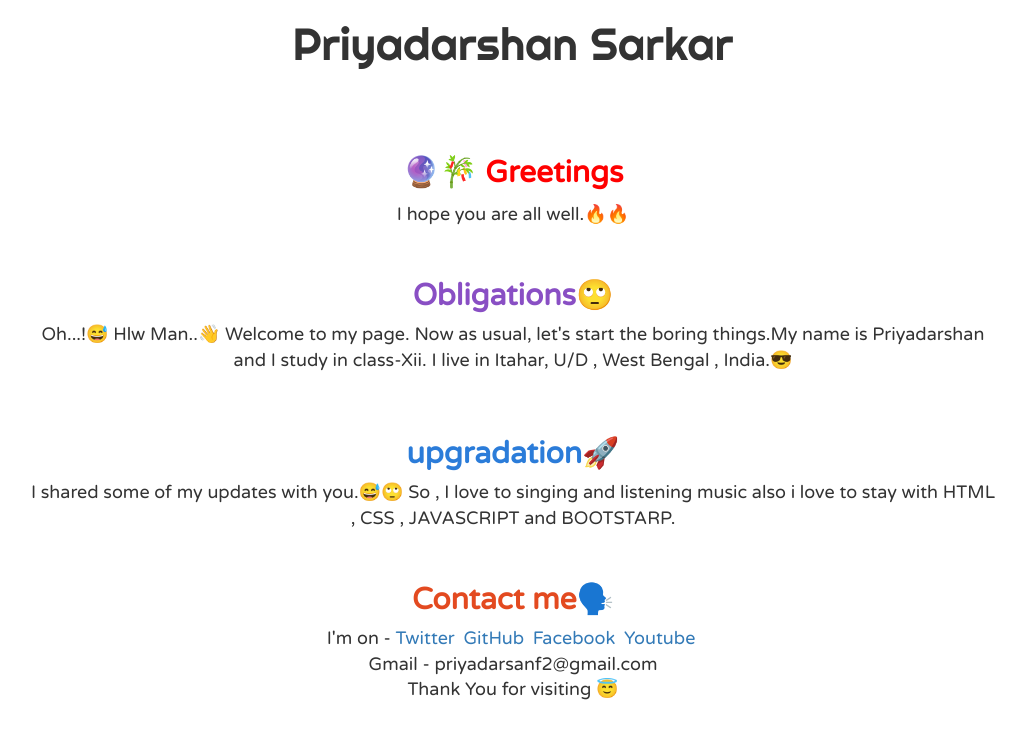
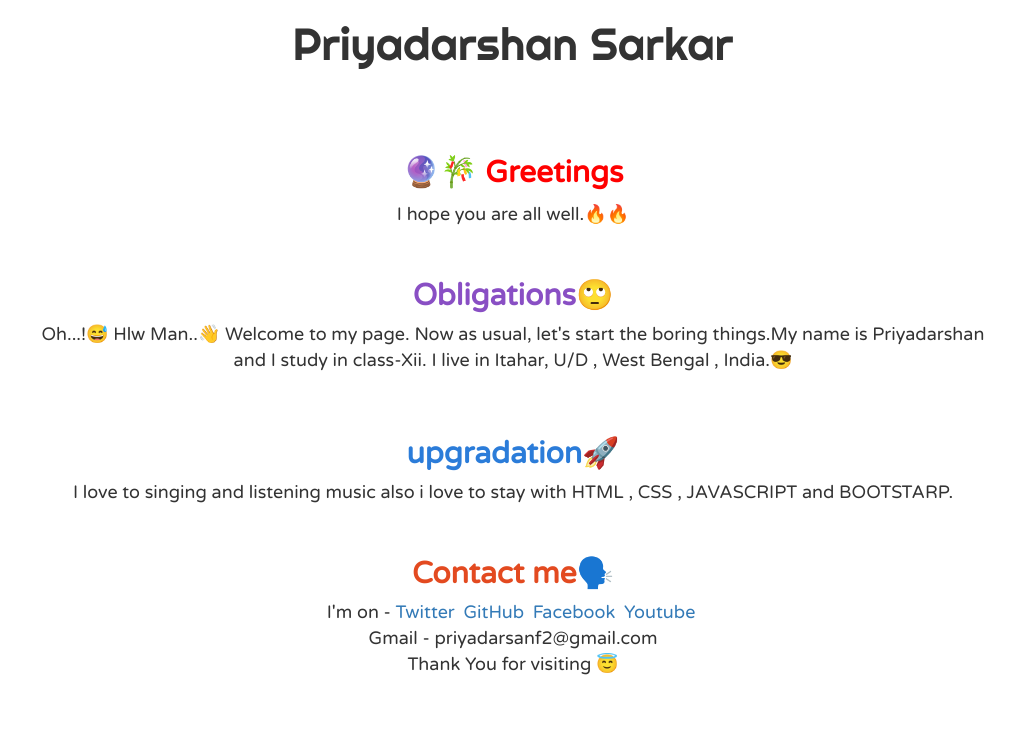
Before and after one commit to mrinmoyf2/mrinmoyf2.github.io, a plain HTML site: page index.html in a window 1280 px wide. Shown: the whole page, without its empty margins (127-1147 px from the left). Drawn offline with nearby package versions, Linux system fonts and the light colour scheme.

Commit message:
updating

```diff
--- a/index.html
+++ b/index.html
@@ -78,7 +78,7 @@
 
                 <h2 class="upgradation" style="color:#2b7cd9; font-weight: bold;">upgradation🚀</h2>
                 <p class="text-second">
-                    I shared some of my updates with you.😅🙄 So , I love to singing and listening music also i love to stay with HTML , CSS , JAVASCRIPT and BOOTSTARP.
+                     I love to singing and listening music also i love to stay with HTML , CSS , JAVASCRIPT and BOOTSTARP.
                 </p>
 
                 <h2 class="footer" style="color:#e34a20; font-weight: bold;">Contact me🗣️</h2>
```
